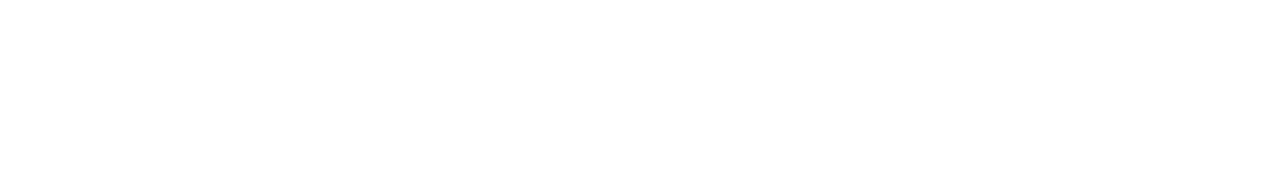
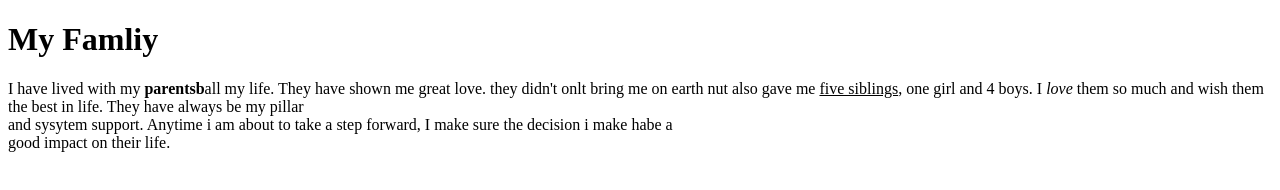
Before and after one commit to PatienceCrixix1z12/T4G_Homework2, a plain HTML site: page index.html in a window 1280 px wide. Drawn offline with Linux system fonts and the light colour scheme.

Commit message:
all sentences

```diff
--- a/index.html
+++ b/index.html
@@ -6,6 +6,11 @@
     <title>Document</title>
 </head>
 <body>
-
+   <h1>My Famliy</h1>
+   <P>I have lived with my <b>parentsb</b>all my life. They have shown me great love. they
+    didn't onlt bring me on earth nut also gave me <u>five siblings</u>, one girl and 4 boys.
+    I  <I> love </I> them so much and wish them the best in life. They have always be my pillar <br>and sysytem support.
+    Anytime i am about to take a step forward, I make sure the decision i make habe a <br> good impact on their life.
+   </P>
 </body>
 </html>
```
